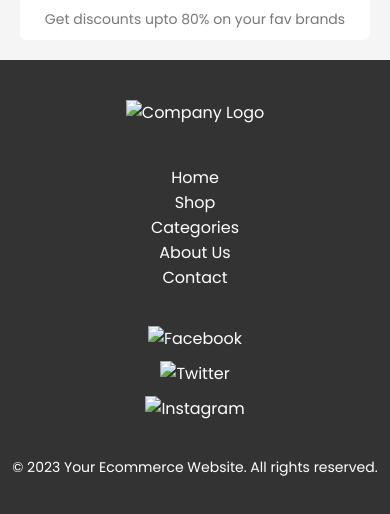
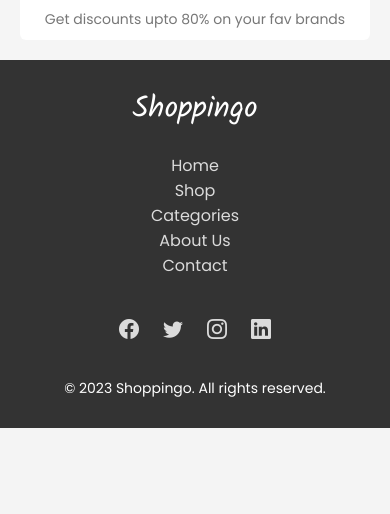
Before and after one commit to rajkmlcodes/Shoppingo, a plain HTML site: page index.html in a window 390 px wide. Shown: the part 3890-4404 px from the top of the page. After the commit the page ends 4318 px from the top, so only its background shows below. Drawn offline with nearby package versions, Linux system fonts and the light colour scheme; a web font is replaced by a local one.

Commit message:
1st commit

```diff
--- a/index.html
+++ b/index.html
@@ -1020,12 +1020,14 @@
 
     <footer class="footer">
         <div class="footer-inner">
-            <div class="footer-logo">
-                <img src="logo.png" alt="Company Logo">
+            <div class="footer-logo navbar-brand">
+                <a href="./index.html">
+                    <span style="font-family: 'Kalam', cursiv;">Shoppingo</span>
+                </a>
             </div>
             <div class="footer-links">
                 <ul>
-                    <li><a href="#">Home</a></li>
+                    <li><a href="index.html">Home</a></li>
                     <li><a href="#">Shop</a></li>
                     <li><a href="#">Categories</a></li>
                     <li><a href="#">About Us</a></li>
@@ -1034,14 +1036,15 @@
             </div>
             <div class="footer-social">
                 <ul>
-                    <li><a href="#"><img src="facebook-icon.png" alt="Facebook"></a></li>
-                    <li><a href="#"><img src="twitter-icon.png" alt="Twitter"></a></li>
-                    <li><a href="#"><img src="instagram-icon.png" alt="Instagram"></a></li>
+                    <li><a href="#"><i class="bi bi-facebook"></i></a></li>
+                    <li><a href="#"><i class="bi bi-twitter"></i></a></li>
+                    <li><a href="#"><i class="bi bi-instagram"></i></a></li>
+                    <li><a href="#"><i class="bi bi-linkedin"></i></a></li>
                 </ul>
             </div>
         </div>
         <div class="footer-bottom">
-            <p>&copy; 2023 Your Ecommerce Website. All rights reserved.</p>
+            <p>&copy; 2023 Shoppingo. All rights reserved.</p>
         </div>
     </footer>
 
--- a/styles.css
+++ b/styles.css
@@ -565,7 +565,8 @@ img[alt="banner-ad"] {
 .footer {
     background-color: #333;
     color: #fff;
-    padding: 40px 0;
+    padding: 15px 0;
+    text-align: center;
 }
 
 .footer-inner {
@@ -573,13 +574,18 @@ img[alt="banner-ad"] {
     flex-wrap: wrap;
     justify-content: space-between;
     align-items: center;
-    max-width: 1200px;
+    max-width: 1300px;
     margin: 0 auto;
     padding: 0 20px;
 }
 
-.footer-logo img {
-    max-width: 150px;
+.footer-logo {
+   font-size: 42px;
+}
+
+.footer-logo:hover {
+    cursor: pointer;
+    user-select: none;
 }
 
 .footer-links ul,
@@ -587,29 +593,33 @@ img[alt="banner-ad"] {
     list-style: none;
     padding: 0;
     text-align: center;
+    user-select: none;
 }
-z
+
 .footer-links ul li,
 .footer-social ul li {
-    margin-bottom: 10px;
+    margin-bottom: 0px;
+    user-select: none;
 }
 
 .footer-links a,
 .footer-social a {
-    color: #fff;
+    color: #dbdbdb;
     text-decoration: none;
     transition: color 0.3s ease;
+    user-select: none;
 }
 
 .footer-links a:hover,
 .footer-social a:hover {
-    color: #ff6600;
+    color: #fff;
+    font-weight: 500;
 }
 
 .footer-bottom {
     text-align: center;
-    margin-top: 20px;
-    font-size: 14px;
+    margin-top: 10px;
+    font-size: 16px;
 }
 
 
@@ -712,7 +722,7 @@ z
 
 
 
-    /* product section--------------------------- */
+    /* STYLING PRODUCT SECTION AND ITS CHILDREN--------------------------- */
     .featured-products {
         padding: 0 3px;
     }
@@ -778,7 +788,7 @@ z
 
 
 
-    /* SEARCH BOX */
+    /* SEARCH BOX  STYLING FOR RESPONSIVE VIEW --------------------------------*/
     .search-container {
         margin: 5px 0;
     }
@@ -796,7 +806,7 @@ z
 
 
 
-    /* grid -------------------------------------------------- */
+    /* GRID CONTAINER AND SMALL GRID STYLING ----------------------------------------- */
 
     .grid-container {
         height: auto;
@@ -834,7 +844,7 @@ z
         transition: 0.15s ease;
     }
 
-    /* large grid */
+    /* LARGE GRID STYLING ------------------------------------- */
     .large-grid {
         width: 90%;
         height: 400px;
@@ -865,7 +875,7 @@ z
     }
 
 
-    /* medium grid------------------------------------------- */
+    /* MEDIUM GRID STYLING ---------------------------------------- */
     .medium-grid h2 {
         font-size: 22px;
     }
@@ -879,13 +889,18 @@ z
 
 
 
+    /* FOOTER RESPONSIVE STYLING ------------------------------------- */
+    .footer {
+        text-align: left;
+    }
     .footer-inner {
-        flex-direction: column; /* Stack items vertically on small screens */
-        text-align: center; /* Center-align all items */
+        flex-direction: column;
+        text-align: left;
     }
 
     .footer-logo {
-        margin-bottom: 20px;
+        font-size: 30px;
+        margin-top: 10px;
     }
 
     .footer-links ul,
@@ -893,4 +908,17 @@ z
         margin-top: 20px;
     }
 
+    .footer-social ul {
+        display: flex;
+        flex-wrap: wrap;
+        justify-content: center;
+        align-items: center;
+        gap: 24px;
+        font-size: 20px;
+    }
+
+    .footer-bottom {
+        margin-top: 0;
+        font-size: 14px;
+    }
 }
```
